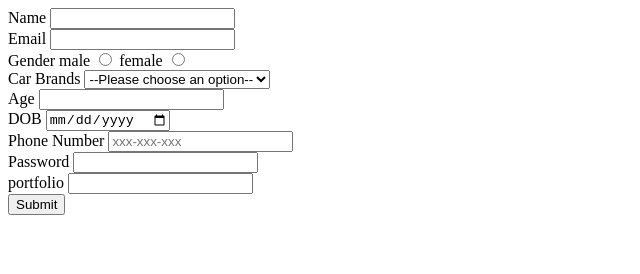
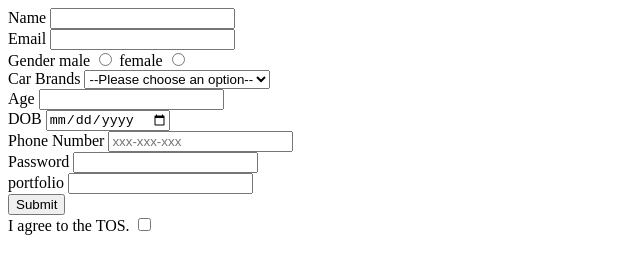
Before and after one commit to acciojob/signup-form-car-Sridhar-Patra, a website: page main.html in a window 1280 px wide. Shown: the whole page, without its empty margins (0-640 px from the left). Drawn offline with Linux system fonts and the light colour scheme.

Commit message:
created a submission

```diff
--- a/main.html
+++ b/main.html
@@ -8,7 +8,7 @@
 
 <body>
 	<!-- the entire body must be written by student -->
-	<form>
+	<form method="post">
 		<div>
 			<label for="name">Name</label>
 		<input type="text" id="name" required>
@@ -59,6 +59,11 @@
 		</div>
 		<div>
 			<button type="submit">Submit</button>
+
+		</div>
+		<div>
+				<label for="">I agree to the TOS.</label>
+		<input type="checkbox" id="">
 		</div>
 
 	</form>
```
